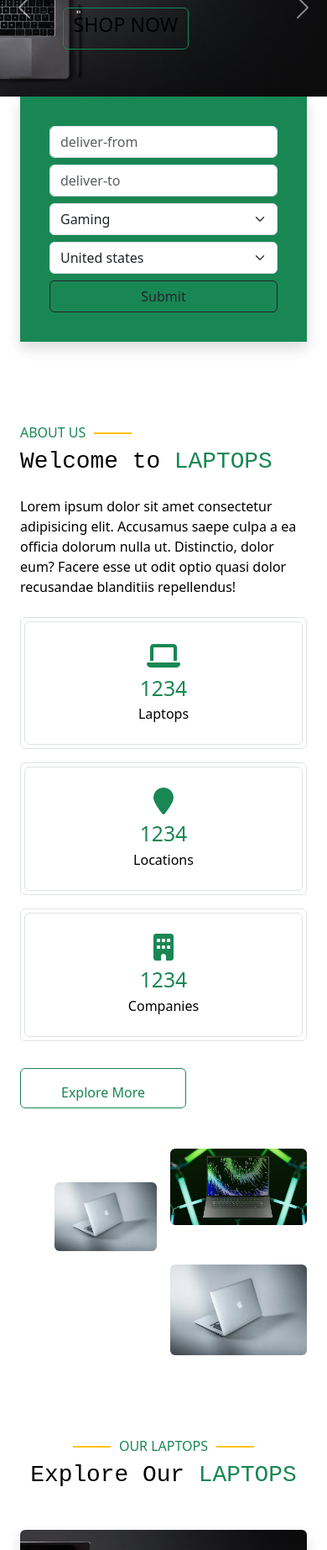
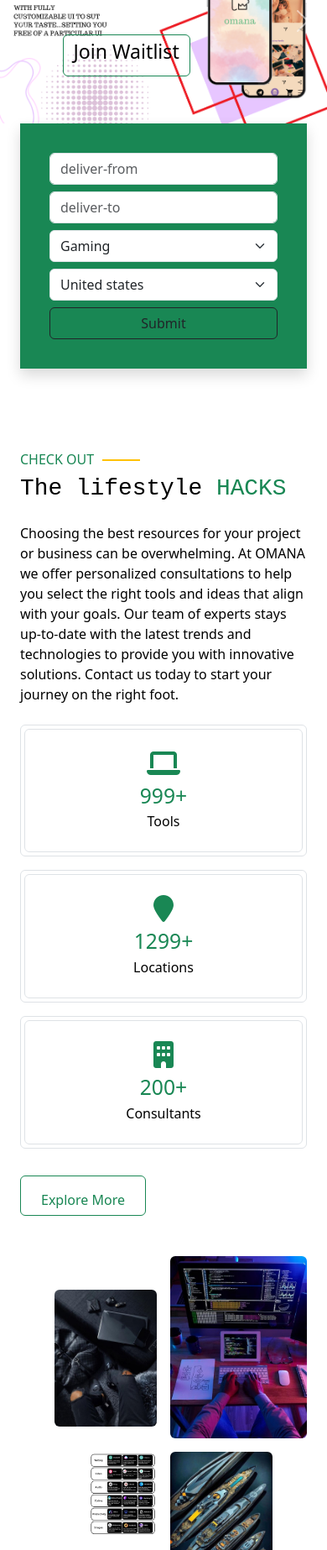
Before and after one commit to omana-tech/omana-tech-github.io, a plain HTML site: page index.html in a window 390 px wide. Shown: the part 154-2000 px from the top of the page at 84% size. Drawn offline with nearby package versions, Linux system fonts and the light colour scheme.

Commit message:
added a lot

```diff
--- a/css/style.css
+++ b/css/style.css
@@ -22,7 +22,7 @@ a{
 }
 .nav-link:hover{
     color: var(--bs-black);
-    background-color: var(--bs-success);
+    background-color: var(--bs-teal);
     border-radius: 5px;
 }
 .nav-link{
@@ -67,7 +67,7 @@ a{
 }
 
 .services-item:hover{
-    background: var(--bs-success);
+    background: var(--bs-teal);
 }
 
 .services-item .service-icon{
@@ -88,6 +88,6 @@ a{
 }
 
 .navbar-toggler{
-    color: var(--bs-success);
-    background-color: var(--bs-success);
+    color: var(--bs-teal);
+    background-color: var(--bs-teal);
 }
--- a/index.html
+++ b/index.html
@@ -26,14 +26,14 @@
       </button>
       <div class="collapse navbar-collapse" id="navbarNav">
         <ul class="navbar-nav ms-auto">
-          <li class="nav-item ">
-            <a class="nav-link" href="#">Home</a>
+          <li class="nav-item text-secondary">
+            <a class="nav-link" href="#">Decide</a>
+          </li>
+          <li class="nav-item text-secondary">
+            <a class="nav-link" href="#">A I</a>
           </li>
           <li class="nav-item">
-            <a class="nav-link" href="#">Products</a>
-          </li>
-          <li class="nav-item">
-            <a class="nav-link" href="#">Services</a>
+            <a class="nav-link" href="#">Resources</a>
           </li>
           <li class="nav-item">
             <a class="nav-link" href="#">About</a>
@@ -49,54 +49,61 @@
   <div id="carouselExampleAutoplaying" class="carousel slide" data-bs-ride="carousel">
     <div class="carousel-inner">
       <div class="carousel-item active">
-        <img src="images/backround 1.png" class="d-block w-100" alt="...">
+        <img src="images/backround 1.png" class="d-block w-100" alt="..." >
         <div class="carousel-caption d-flex flex-column align-items-right justify-content-right">
           <div class="p-3" style="max-width: 700px;">
-          <h6 class="section-title text-success text-uppercase mb-3 animation slideInDown infinte">LAPTOPS</h6>
-          <h1 class="display-3 text-black mb-4 animated slideInDiwn"> Check it out</h1>
           <div class="btn-outline-success">
 
             <button class="btn btn-outline-success text-black">
               <div class="align-items-center  justify-content-center">
-                <a href="shop.html" class="text-black text-bg-success"><h3>SHOP NOW</h3></a>
+                <a href="shop.html" class="text-black text-bg-success"><h3>Join Waitlist</h3></a>
               </div>
             </button></div>
         </div>
       </div>
       </div>
       <div class="carousel-item">
-        <img src="images/background1.jpg" class="d-block w-100" alt="...">
+        <img src="images/background 2.png" class="d-block w-100" alt="..." >
         <div class="carousel-caption d-flex flex-column align-items-right justify-content-right">
           <div class="p-3" style="max-width: 700px;">
-          <h6 class="section-title text-success text-uppercase mb-3 animation slideInDown ">LAPTOPS</h6>
-          <h1 class="display-3 text-black mb-4 animated slideInDown"> Check it out</h1>
           <div class="btn-outline-success">
 
             <button class="btn btn-outline-success text-black">
               <div class="align-items-center  justify-content-center">
-                <a href="shop.html" class="text-black text-bg-success"><h3>SHOP NOW</h3></a>
+                <a href="shop.html" class="text-black text-bg-success"><h3>Join Waitlist</h3></a>
               </div>
             </button></div>
         </div>
       </div>
       </div>
       <div class="carousel-item">
-        <img src="images/background1.jpg" class="d-block w-100" alt="...">
+        <img src="images/backround 1.png" class="d-block w-100" alt="..." >
         <div class="carousel-caption d-flex flex-column align-items-right justify-content-right">
           <div class="p-3" style="max-width: 700px;">
-          <h6 class="section-title text-success text-uppercase mb-3 animation slideInDown ">LAPTOPS</h6>
-          <h1 class="display-3 text-black mb-4 animated slideInDown"> Check it out</h1>
           <div class="btn-outline-success">
 
-          <button class="btn btn-outline-success text-black">
-            <div class="align-items-center  justify-content-center">
-              <a href="shop.html" class="text-black text-bg-success"><h3>SHOP NOW</h3></a>
-            </div>
-          </button></div>
+            <button class="btn btn-outline-success text-black">
+              <div class="align-items-center  justify-content-center">
+                <a href="shop.html" class="text-black text-bg-success"><h3>Join Waitlist</h3></a>
+              </div>
+            </button></div>
         </div>
       </div>
       </div>
-    </div>
+      <div class="carousel-item ">
+        <img src="images/background 2.png" class="d-block w-100" alt="..." >
+        <div class="carousel-caption d-flex flex-column align-items-right justify-content-right">
+          <div class="p-3" style="max-width: 700px;">
+          <div class="btn-outline-success">
+
+            <button class="btn btn-outline-success text-black">
+              <div class="align-items-center  justify-content-center">
+                <a href="shop.html" class="text-black text-bg-success"><h3>Join Waitlist</h3></a>
+              </div>
+            </button></div>
+        </div>
+      </div>
+      </div>
     <button class="carousel-control-prev" type="button" data-bs-target="#carouselExampleAutoplaying" data-bs-slide="prev">
       <span class="carousel-control-prev-icon" aria-hidden="true"></span>
       <span class="visually-hidden">Previous</span>
@@ -161,10 +168,10 @@
     <div class="container">
       <div class="row g-5 align-items-center">
         <div class="col-lg-6">
-          <h6 class="section-title text-start text-success text-uppercase">About Us</h6>
-          <h1 class="mb-4 text-black">Welcome to <span class="text-success text-uppercase">LAPTOPS</span>
+          <h6 class="section-title text-start text-success text-uppercase">CHECK OUT</h6>
+          <h1 class="mb-4 text-black">The lifestyle <span class="text-success text-uppercase">HACKS</span>
           </h1>
-          <p class="mb-4 text-black">Lorem ipsum dolor sit amet consectetur adipisicing elit. Accusamus saepe culpa a ea officia dolorum nulla ut. Distinctio, dolor eum? Facere esse ut odit optio quasi dolor recusandae blanditiis repellendus!</p>
+          <p class="mb-4 text-black">Choosing the best resources for your project or business can be overwhelming. At OMANA we offer personalized consultations to help you select the right tools and ideas that align with your goals. Our team of experts stays up-to-date with the latest trends and technologies to provide you with innovative solutions. Contact us today to start your journey on the right foot.</p>
 
           <div class="row g-3 pb-4">
 
@@ -173,8 +180,8 @@
               <div class="border rounded p-1">
                 <div class="border rounded text-center p-4">
                   <i class="fa fa-laptop fa-2x text-success mb-2"></i>
-                  <h2 class="mb-1 text-success" data-bs-toggle="counter-up">1234</h2>
-                  <p class="mb-0 text-black">Laptops</p>
+                  <h2 class="mb-1 text-success" data-bs-toggle="counter-up">999+</h2>
+                  <p class="mb-0 text-black">Tools</p>
                 </div>
               </div>
             </div>
@@ -183,7 +190,7 @@
               <div class="border rounded p-1">
                 <div class="border rounded text-center p-4">
                   <i class="fa fa-location-pin fa-2x text-success mb-2"></i>
-                  <h2 class="mb-1 text-success" data-bs-toggle="counter-up">1234</h2>
+                  <h2 class="mb-1 text-success" data-bs-toggle="counter-up">1299+</h2>
                   <p class="mb-0 text-black">Locations</p>
                 </div>
               </div>
@@ -193,33 +200,33 @@
               <div class="border rounded p-1">
                 <div class="border rounded text-center p-4">
                   <i class="fa fa-building fa-2x text-success mb-2"></i>
-                  <h2 class="mb-1 text-success" data-bs-toggle="counter-up">1234</h2>
-                  <p class="mb-0 text-black">  Companies</p>
+                  <h2 class="mb-1 text-success" data-bs-toggle="counter-up">200+</h2>
+                  <p class="mb-0 text-black">  Consultants</p>
                 </div>
               </div>
             </div>
 
           </div>
           <!--images-->
-            <a href="" class="btn btn-outline-success pt-3 px-5 mt-2 ">Explore More</a>
+            <a href="https://surveyheart.com/form/64babb056f7f3c65bc3ba7ac" class="btn btn-outline-success pt-3 px-4 mt-2 ">Explore More</a>
         </div>
         <div class="col-lg-6">
           <div class="row g-3">
             <div class="col-6 text-end">
-              <img src="images/download 2.jpg" alt="" style="margin-top:25%;"  class="img-fluid
-               rounded w-75 animate zoom">
+              <img src="images/622f057c6efe2d9fc0c1271c8f72ab32.jpg" alt="" style="margin-top:25%;"  class="img-fluid
+               rounded w-75 h-75 ">
             </div>
             <div class="col-6 text-start">
-              <img src="images/download 3.jpg" alt="" class="img-fluid
-               rounded w-100 animate zoom">
+              <img src="images/OVERVIEW-PROGRAAMING.jpg" alt="" class="img-fluid
+               rounded w-100 ">
             </div>
             <div class="col-6 text-end">
-              <img src="images//download 3.jpg" alt="" class="img-fluid
-               rounded w-50 animate zoom">
+              <img src="images/overview- tools.jpg" alt="" class="img-fluid
+               rounded w-50  ">
             </div>
             <div class="col-6 text-start ">
-              <img src="images/download 2.jpg" alt="" class="img-fluid
-               rounded w-100 animate zoom">
+              <img src="images/overview-lifestlye.jpg" alt="" class="img-fluid
+               rounded w-30 h-75 ">
             </div>
           </div>
         </div>
```
Also changed, not shown: images/622f057c6efe2d9fc0c1271c8f72ab32.jpg (added), images/8d3799e24be55bdfddb7a4fd8e4100d0.jpg (added), images/OVERVIEW-PROGRAAMING.jpg (added), images/background 2.png (added), images/overview- tools.jpg (added), images/overview-lifestlye.jpg (added).
